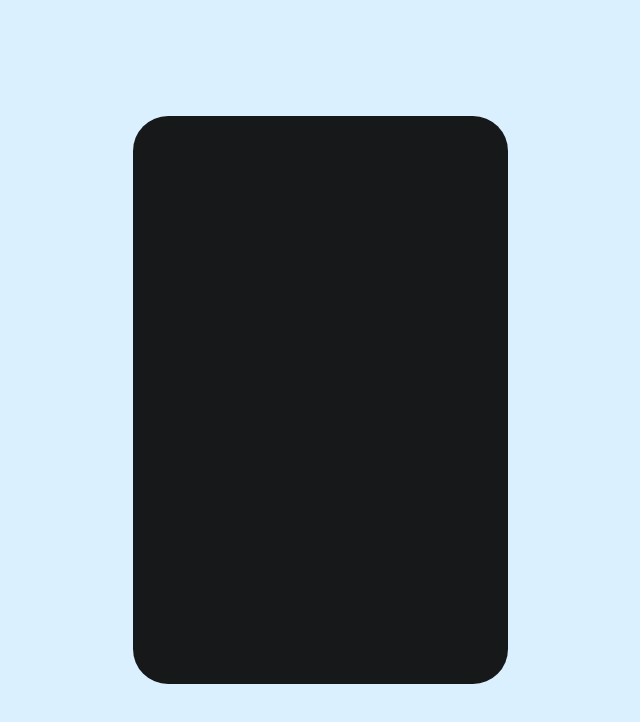
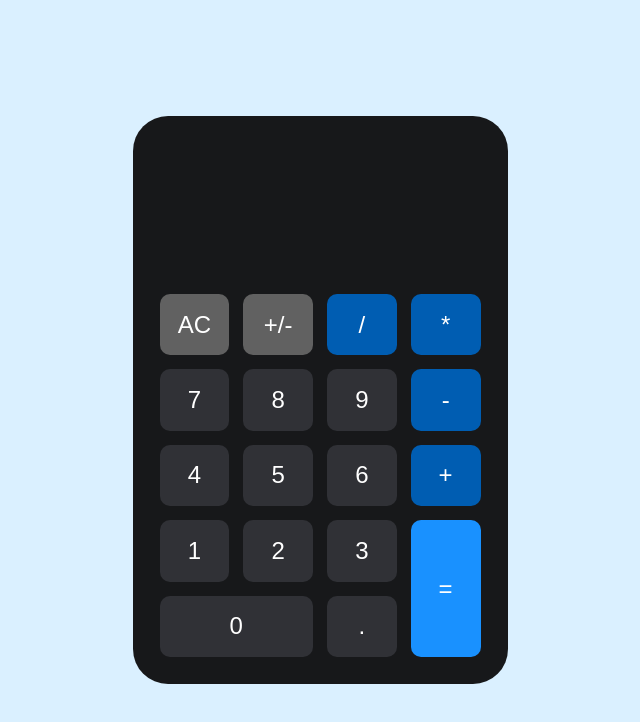
Before and after one commit to ruuanmanoel/CalculadoraGrid, a plain HTML site: page index.html in a window 1280 px wide. Shown: the whole page, without its empty margins (320-960 px from the left). Drawn offline with Linux system fonts and the light colour scheme.

Commit message:
:sparkles: estrutura do html e inclusão das funções

```diff
--- a/index.html
+++ b/index.html
@@ -8,10 +8,27 @@
     </head>
     <body>
         <div>
-            <header</header>
-            <main></main>
-            <aside></aside>
-            <footer></footer>
+            <input class="display" type="text">
+
+            <button class="gray-button" onclick="limparTela()">AC</button>
+            <button class="gray-button" onclick="inverte()">+/-</button>
+            <button class="blue-button" onclick="adicionarCaracter('/')">/</button>
+            <button class="blue-button" onclick="adicionarCaracter('*')">*</button>
+            <button class="black-button" onclick="adicionarCaracter('7')">7</button>
+            <button class="black-button" onclick="adicionarCaracter('8')">8</button>
+            <button class="black-button" onclick="adicionarCaracter('9')">9</button>
+            <button class="blue-button" onclick="adicionarCaracter('-')">-</button>
+            <button class="black-button" onclick="adicionarCaracter('4')">4</button>
+            <button class="black-button" onclick="adicionarCaracter('5')">5</button>
+            <button class="black-button" onclick="adicionarCaracter('6')">6</button>
+            <button class="blue-button" onclick="adicionarCaracter('+')">+</button>
+            <button class="black-button" onclick="adicionarCaracter('1')">1</button>
+            <button class="black-button" onclick="adicionarCaracter('2')">2</button>
+            <button class="black-button" onclick="adicionarCaracter('3')">3</button>
+            <button class="blue-button equal" onclick="calcular()">=</button>
+            <button class="black-button zero" onclick="adicionarCaracter('0')">0</button>
+            <button class="black-button" onclick="adicionarCaracter('.')">.</button>
         </div>
     </body>
+    <script src="scripts.js"></script>
 </html>
```
